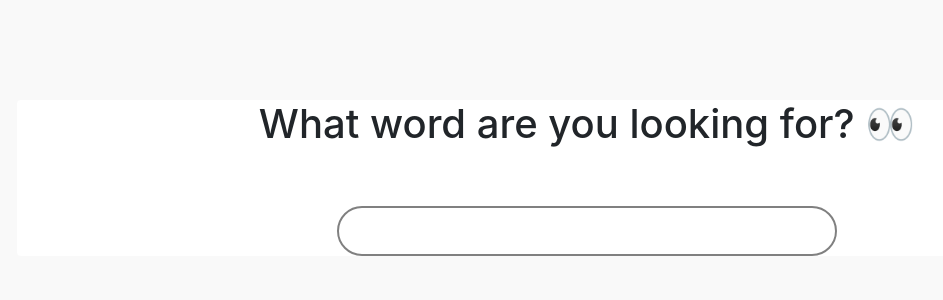
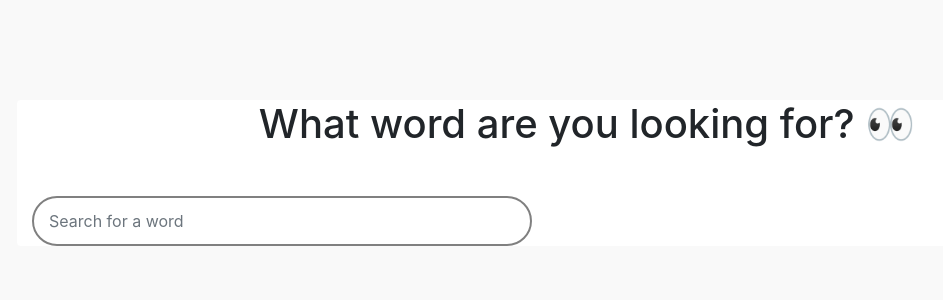
Before and after one commit to adimchithecreator/Dictionary-app, a React (Create React App) app: page / in a window 1280 px wide. Shown: the top 300 px of the page, without its empty margins (53-996 px from the left). Built offline with nearby package versions, Linux system fonts and the light colour scheme.

Commit message:
changed input style

```diff
--- a/src/Search.js
+++ b/src/Search.js
@@ -22,7 +22,8 @@
     return(
         <div className="Search mt-5">
         <form onSubmit={wordSearch}>
-            <input type="search" onChange={handleKeywordChange} />
+        <input type="search" placeholder="Search for a word" onChange={handleKeywordChange}  class="form-control search-input" />
+
         </form>
         </div>
     )
```
